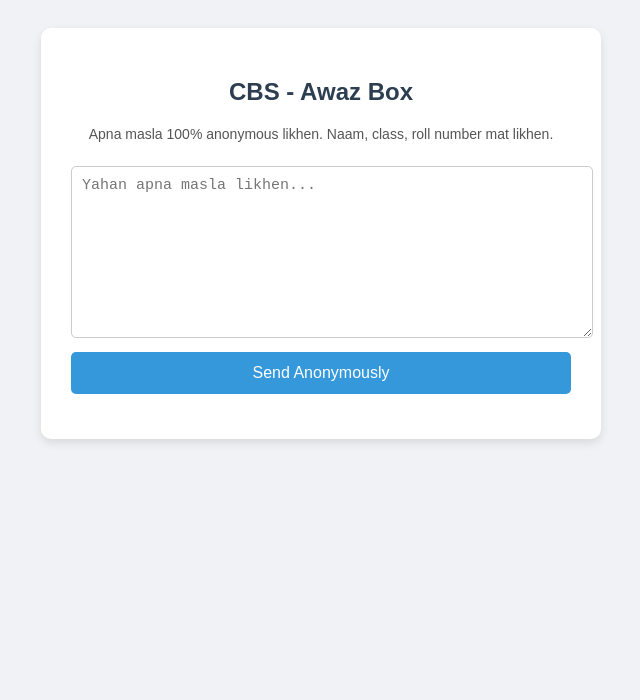
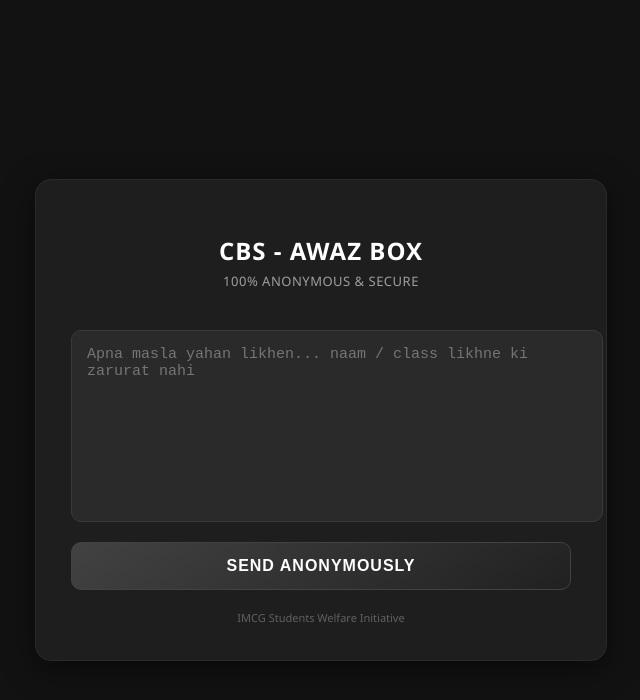
Before and after one commit to imcg-korang-town/imcg-anonymous-box, a plain HTML site: page index.html in a window 1280 px wide. Shown: the whole page, without its empty margins (319-959 px from the left). Drawn offline with Linux system fonts and the light colour scheme.

Commit message:
Revamp index.html for dark theme and UI enhancements
Updated styles for dark mode and improved UI elements.

```diff
--- a/index.html
+++ b/index.html
@@ -3,46 +3,85 @@
 <head>
 <meta charset="UTF-8">
 <meta name="viewport" content="width=device-width, initial-scale=1.0">
-<title>CBS - Awaz Box | Anonymous Portal</title>
+<title>CBS - Awaz Box</title>
 <style>
-  body { font-family: Arial, sans-serif; background: #f0f2f5; display: flex; justify-content: center; padding: 20px; }
-  .box { background: white; padding: 30px; border-radius: 10px; max-width: 500px; width: 100%; box-shadow: 0 4px 10px rgba(0,0,0,0.1); }
-  h2 { color: #2c3e50; text-align: center; }
-  p { color: #555; font-size: 14px; text-align: center; }
-  textarea { width: 100%; height: 150px; padding: 10px; border: 1px solid #ccc; border-radius: 5px; font-size: 15px; margin: 10px 0; }
-  button { width: 100%; padding: 12px; background: #3498db; color: white; border: none; border-radius: 5px; font-size: 16px; cursor: pointer; }
-  button:hover { background: #2980b9; }
-  #msg { text-align: center; margin-top: 15px; font-weight: bold; }
+  body {
+    font-family: 'Segoe UI', Arial, sans-serif;
+    background: #121212;
+    color: #e0e0e0;
+    display: flex;
+    justify-content: center;
+    align-items: center;
+    min-height: 100vh;
+    margin: 0;
+    padding: 20px;
+  }
+  .box {
+    background: #1e1e1e;
+    padding: 35px;
+    border-radius: 16px;
+    max-width: 500px;
+    width: 100%;
+    box-shadow: 0 8px 30px rgba(0,0,0,0.5);
+    border: 1px solid #2a2a2a;
+  }
+  h2 { color: #ffffff; text-align: center; letter-spacing: 1px; margin-bottom: 5px; }
+  .subtitle { color: #9e9e9e; font-size: 13px; text-align: center; margin-bottom: 25px; letter-spacing: 0.5px; }
+  textarea {
+    width: 100%;
+    height: 160px;
+    padding: 15px;
+    background: #2a2a2a;
+    color: #ffffff;
+    border: 1px solid #3a3a3a;
+    border-radius: 10px;
+    font-size: 15px;
+    margin: 15px 0;
+    resize: none;
+    outline: none;
+  }
+  textarea:focus { border-color: #757575; }
+  textarea::placeholder { color: #757575; }
+  button {
+    width: 100%;
+    padding: 14px;
+    background: linear-gradient(145deg, #424242, #212121);
+    color: white;
+    border: 1px solid #424242;
+    border-radius: 10px;
+    font-size: 16px;
+    font-weight: bold;
+    letter-spacing: 1px;
+    cursor: pointer;
+    transition: 0.3s;
+  }
+  button:hover { background: #424242; transform: translateY(-1px); }
+  #msg { text-align: center; margin-top: 20px; font-weight: bold; font-size: 14px; }
+  .footer { text-align: center; margin-top: 20px; font-size: 11px; color: #616161; }
 </style>
 </head>
 <body>
 <div class="box">
-  <h2>CBS - Awaz Box</h2>
-  <p>Apna masla 100% anonymous likhen. Naam, class, roll number mat likhen.</p>
-
-  <textarea id="problem" placeholder="Yahan apna masla likhen..."></textarea>
-  <button onclick="submitProblem()">Send Anonymously</button>
+  <h2>CBS - AWAZ BOX</h2>
+  <div class="subtitle">100% ANONYMOUS & SECURE</div>
+  <textarea id="problem" placeholder="Apna masla yahan likhen... naam / class likhne ki zarurat nahi"></textarea>
+  <button onclick="submitProblem()">SEND ANONYMOUSLY</button>
   <div id="msg"></div>
+  <div class="footer">IMCG Students Welfare Initiative</div>
 </div>
 
 <script>
 function submitProblem() {
   let text = document.getElementById('problem').value;
   let msg = document.getElementById('msg');
-
   if(text.trim() == "") {
-    msg.innerText = "Please masla likhen pehle.";
-    msg.style.color = "red";
+    msg.innerText = "Please pehle masla likhen.";
+    msg.style.color = "#ef5350";
     return;
   }
-
-  // TEMP: Abhi Google Sheet connect nahi hai
-  msg.innerText = "Shukriya! Apka masla submit ho gaya hai.";
-  msg.style.color = "green";
+  msg.innerText = "Shukriya! Apka masla mehfooz ho gaya hai.";
+  msg.style.color = "#9e9e9e";
   document.getElementById('problem').value = "";
-
-  // Jab Google Sheet ka link ban jaye to ye wali line lagani hai
-  // fetch('APNA_SCRIPT_LINK', { method: 'POST', body: JSON.stringify({problem: text}) })
 }
 </script>
 </body>
```
